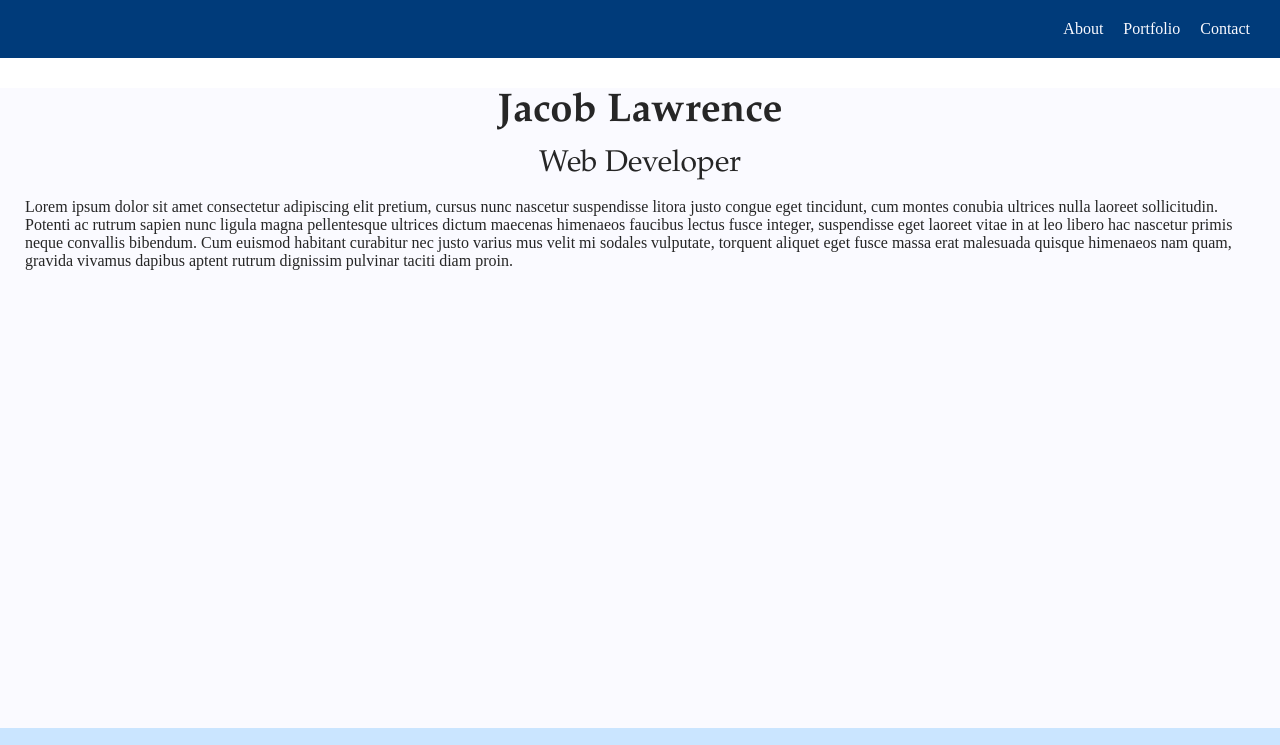
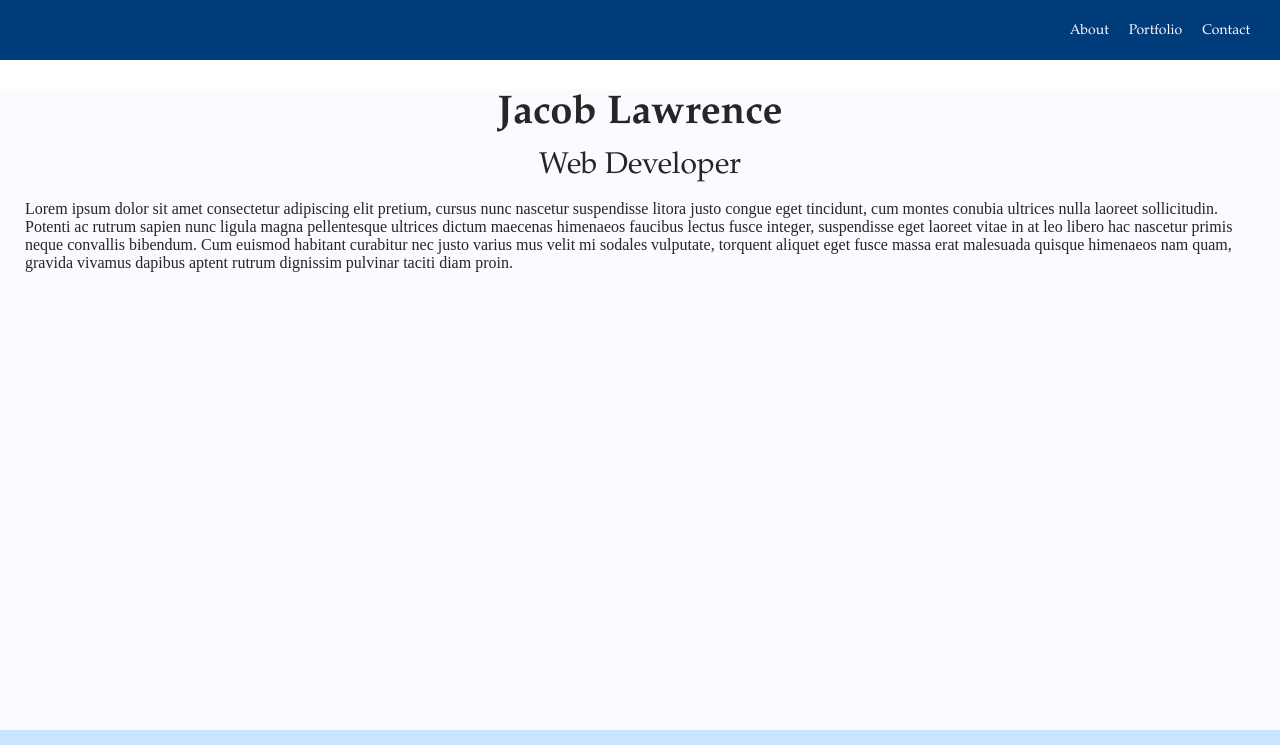
Before and after one commit to Indimeco/portfolio, a Gatsby site: page / in a window 1280 px wide. Shown: the top 745 px of the page. Built offline with nearby package versions, Linux system fonts and the light colour scheme; Gatsby itself is replaced by a stand-in of ours; grey boxes are pictures that could not be loaded.

Commit message:
fix(navigation): move content to separate dir

```diff
--- a/src/components/Layout/Component.jsx
+++ b/src/components/Layout/Component.jsx
@@ -6,13 +6,14 @@ import { ThemeProvider } from 'styled-components';
 import { theme } from './theme';
 import { Main } from './Component.style.js';
 import Navigation from '../Navigation';
+import { sections } from '../../content';
 import './base.css';
 
 const Layout = ({ children }) => {
 	return (
 		<ThemeProvider theme={theme}>
 			<>
-				<Navigation />
+				<Navigation sections={sections} />
 				<Main>{children}</Main>
 			</>
 		</ThemeProvider>
--- a/src/components/Navigation/Component.jsx
+++ b/src/components/Navigation/Component.jsx
@@ -1,13 +1,21 @@
 import React from 'react';
 import { NavigationWrapper, NavigationItem } from './Component.style';
 
-// TODO Consolidate elsewhere
-const sections = ['About', 'Portfolio', 'Contact'];
+const scroll = location => () => {
+	const target = document.querySelector(`#${location}`);
+	if (target) {
+		target.scrollIntoView({ behavior: 'smooth' });
+	}
+};
 
-const Navigation = () => (
+const Navigation = ({ sections }) => (
 	<NavigationWrapper data-test="navigation">
 		{sections.map(section => (
-			<NavigationItem key={section} href={`#${section}`}>
+			<NavigationItem
+				key={section}
+				data-test="navigation-item"
+				onClick={scroll(section)}
+			>
 				{section}
 			</NavigationItem>
 		))}
--- a/src/components/Navigation/Component.style.js
+++ b/src/components/Navigation/Component.style.js
@@ -6,9 +6,15 @@ export const NavigationWrapper = styled.nav`
 	text-align: right;
 `;
 
-export const NavigationItem = styled.a`
+export const NavigationItem = styled.button`
+	background-color: transparent;
+	border: none;
+	color: ${({ theme }) => theme.colors.main.fg};
+	cursor: pointer;
+	font-size: ${({ theme }) => theme.fonts.small};
+	font-family: ${({ theme }) => theme.fonts.fontFamily};
+	margin: 0;
 	padding: 0 ${({ theme }) => theme.spacing.small};
-	color: ${({ theme }) => theme.colors.main.fg};
 	text-decoration: none;
 	&:hover {
 		color: ${({ theme }) => theme.colors.main.fgAccent};
--- /dev/null
+++ b/src/content/index.js
@@ -0,0 +1,3 @@
+module.exports = {
+	sections: ['About', 'Portfolio', 'Contact'],
+};
```
Also changed, not shown: src/components/Navigation/Component.test.js (+8 -1 lines).
